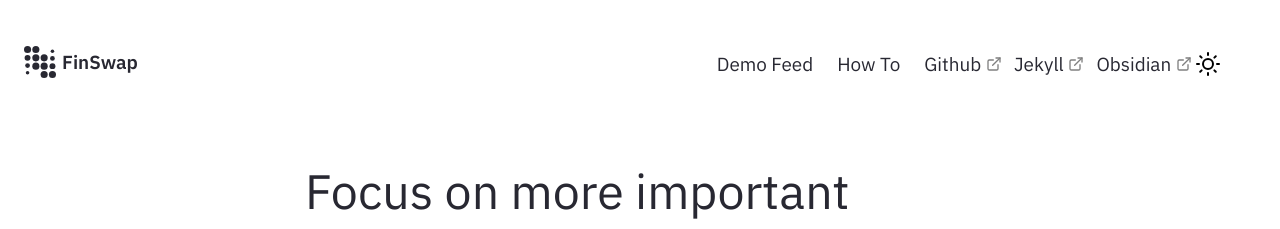
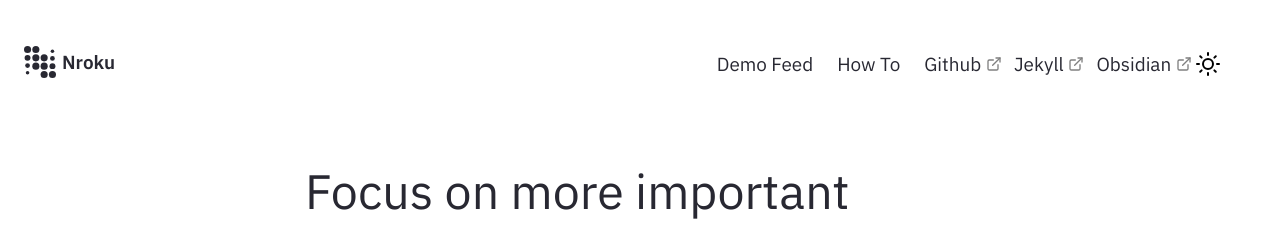
Before and after one commit to kevinroku/nroku.github.io, a Jekyll site: the page built from pages/index.md, in a window 1280 px wide and 900 px high. Shown: the top 229 px of the window. Built offline with Jekyll 4.4.1, drawn with Linux system fonts in a browser that asks for light colours.

Commit message:
Update _config.yml

```diff
--- a/_config.yml
+++ b/_config.yml
@@ -27,7 +27,7 @@ baseurl: ""
 
 # Website Header, Description, Footer year and text.
 # If you are deleting this, make sure you remove it from HTML files too
-heading: FinSwap # Change this
+heading: Nroku # Change this
 content: Obsidian ready Jekyll Theme
 copyright:
   year: © 2022
```
